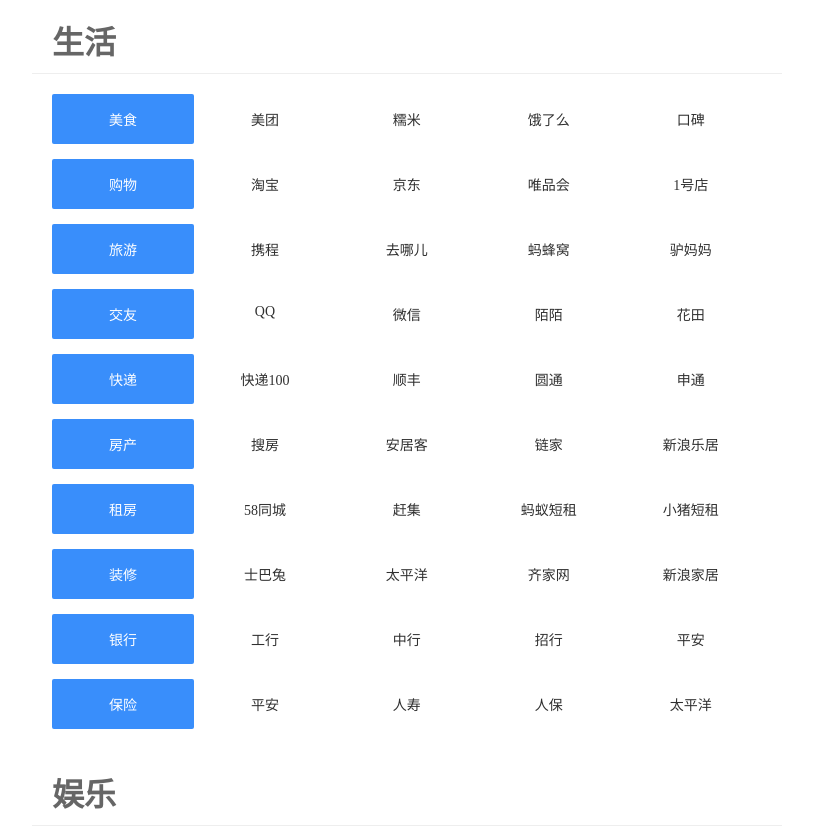
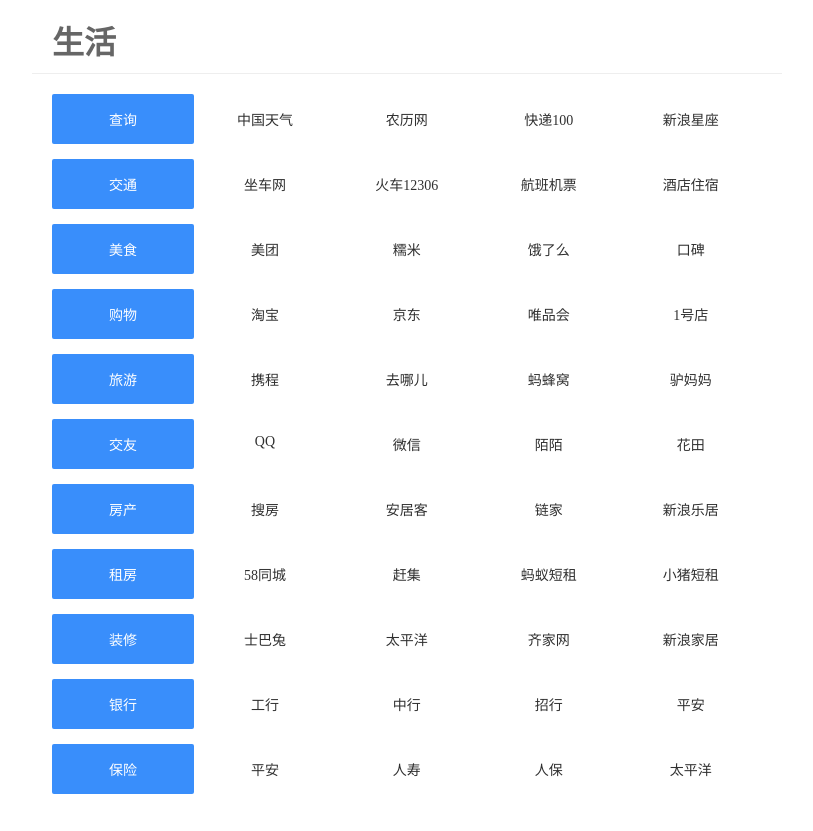
Before and after one commit to checkcool/checkcool.github.io, a website: page index.html in a window 1280 px wide. Shown: the part 1059-1890 px from the top of the page, without its empty margins (233-1046 px from the left). Drawn offline with Linux system fonts and the light colour scheme.

Commit message:
修改生活频道

```diff
--- a/index.html
+++ b/index.html
@@ -125,11 +125,12 @@
         <section class="info life">
             <h2 class="title">生活</h2>
             <ul class="site_list">
+                <li class="item clearfix"><a>查询</a><a href="http://e.weather.com.cn/">中国天气</a><a href="http://m.nongli.com/">农历网</a><a href="http://m.kuaidi100.com/">快递100</a><a href="http://astro.sina.cn/fortune/index">新浪星座</a></li>
+                <li class="item clearfix"><a>交通</a><a href="http://www.zuoche.com/">坐车网</a><a href="http://www.12306.cn/">火车12306</a><a href="http://touch.qunar.com/h5/flight/">航班机票</a><a href="http://m.ctrip.com/html5/">酒店住宿</a></li>
                 <li class="item clearfix"><a>美食</a><a href="http://i.meituan.com/">美团</a><a href="http://m.hexun.com/">糯米</a><a href="https://m.ele.me/home">饿了么</a><a href="http://www.koubei.com/">口碑</a></li>
         <li class="item clearfix"><a>购物</a><a href="https://m.taobao.com">淘宝</a><a href="http://m.jd.com/">京东</a><a href="http://m.vip.com/">唯品会</a><a href="http://m.yhd.com/">1号店</a></li>
                 <li class="item clearfix"><a>旅游</a><a href="http://m.ctrip.com/">携程</a><a href="http://touch.qunar.com/">去哪儿</a><a href="https://m.mafengwo.cn/">蚂蜂窝</a><a href="http://m.lvmama.com/">驴妈妈</a></li>
                 <li class="item clearfix"><a>交友</a><a href="http://im.qq.com/">QQ</a><a href="https://weixin.qq.com/">微信</a><a href="http://www.immomo.com/">陌陌</a><a href="http://love.163.com/3g">花田</a></li>
-                <li class="item clearfix"><a>快递</a><a href="http://m.kuaidi100.com/">快递100</a><a href="http://www.sf-express.com/mobile">顺丰</a><a href="http://wap.yto.net.cn/">圆通</a><a href="http://www.sto.cn/">申通</a></li>
                 <li class="item clearfix"><a>房产</a><a href="http://gz.sofang.com/">搜房</a><a href="http://www.anjuke.com/">安居客</a><a href="http://m.lianjia.com/">链家</a><a href="http://house.sina.cn/touch/index/">新浪乐居</a></li>
                 <li class="item clearfix"><a>租房</a><a href="http://m.58.com/">58同城</a><a href="http://3g.ganji.com/">赶集</a><a href="http://m.mayi.com/">蚂蚁短租</a><a href="http://m.xiaozhu.com/">小猪短租</a></li>
                 <li class="item clearfix"><a>装修</a><a href="http://m.to8to.com/">士巴兔</a><a href="http://m.pchouse.com.cn/">太平洋</a><a href="http://m.jia.com/">齐家网</a><a href="http://jiaju.sina.cn/">新浪家居</a></li>
```
